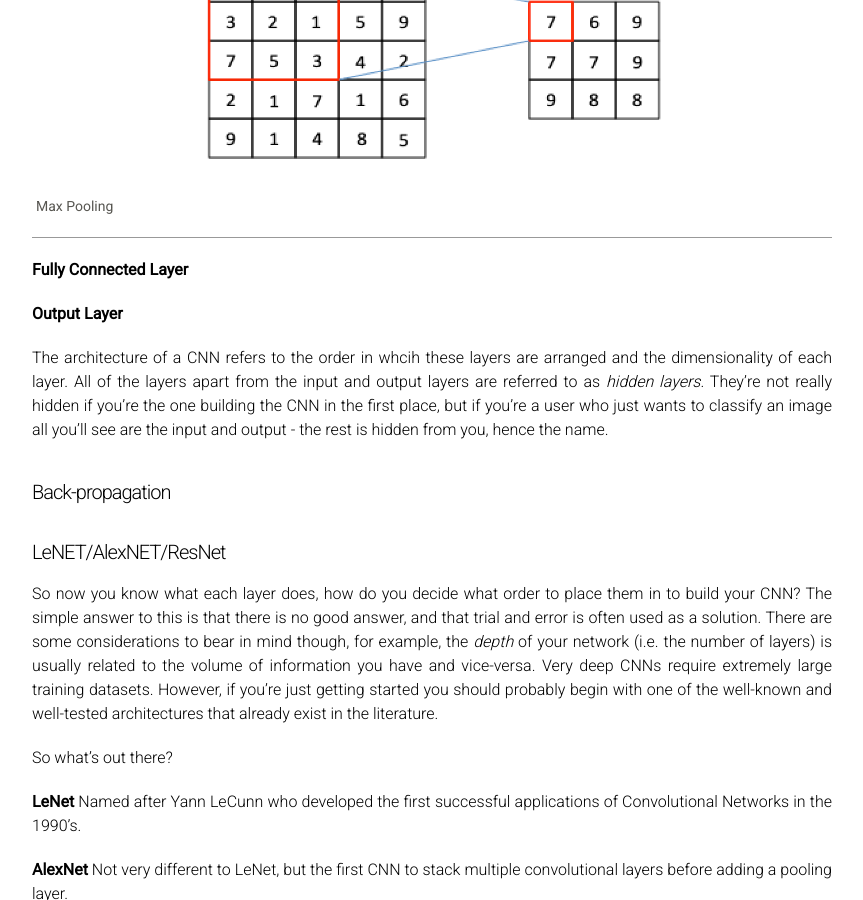
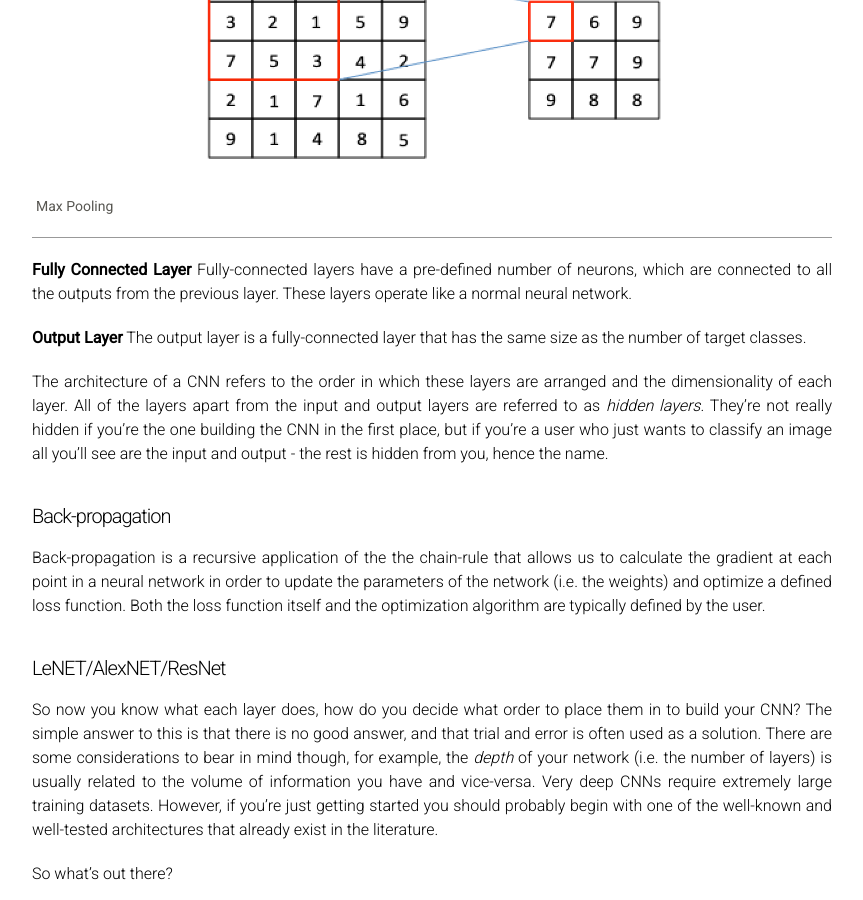
Before and after one commit to as595/csc-2019, a Jekyll site: the page built from frdeepcnn.md, in a window 1280 px wide and 900 px high, scrolled down 2006 px. Shown: the whole window, without its empty margins (208-1071 px from the left). Built offline with Jekyll 4.4.1, drawn with Linux system fonts in a browser that asks for light colours.

Commit message:
Update frdeepcnn.md

```diff
--- a/frdeepcnn.md
+++ b/frdeepcnn.md
@@ -51,17 +51,18 @@ The typical layers you will find in a convolutional neural network are:
   <div class="figcaption">Max Pooling</div>
 </div>
 
+**Fully Connected Layer** Fully-connected layers have a pre-defined number of neurons, which are connected to all the outputs from the previous layer. These layers operate like a normal neural network.
 
-**Fully Connected Layer**
+**Output Layer** The output layer is a fully-connected layer that has the same size as the number of target classes.
 
-**Output Layer**
 
-The architecture of a CNN refers to the order in whcih these layers are arranged and the dimensionality of each layer. All of the layers apart from the input and output layers are referred to as *hidden layers*. They're not really hidden if you're the one building the CNN in the first place, but if you're a user who just wants to classify an image all you'll see are the input and output - the rest is hidden from you, hence the name.
+The architecture of a CNN refers to the order in which these layers are arranged and the dimensionality of each layer. All of the layers apart from the input and output layers are referred to as *hidden layers*. They're not really hidden if you're the one building the CNN in the first place, but if you're a user who just wants to classify an image all you'll see are the input and output - the rest is hidden from you, hence the name.
 
 <a name="backprop"></a>
 
 <h4>Back-propagation</h4>
 
+Back-propagation is a recursive application of the the chain-rule that allows us to calculate the gradient at each point in a neural network in order to update the parameters of the network (i.e. the weights) and optimize a defined loss function. Both the loss function itself and the optimization algorithm are typically defined by the user.
 
 <a name="layers"></a>
 
```
